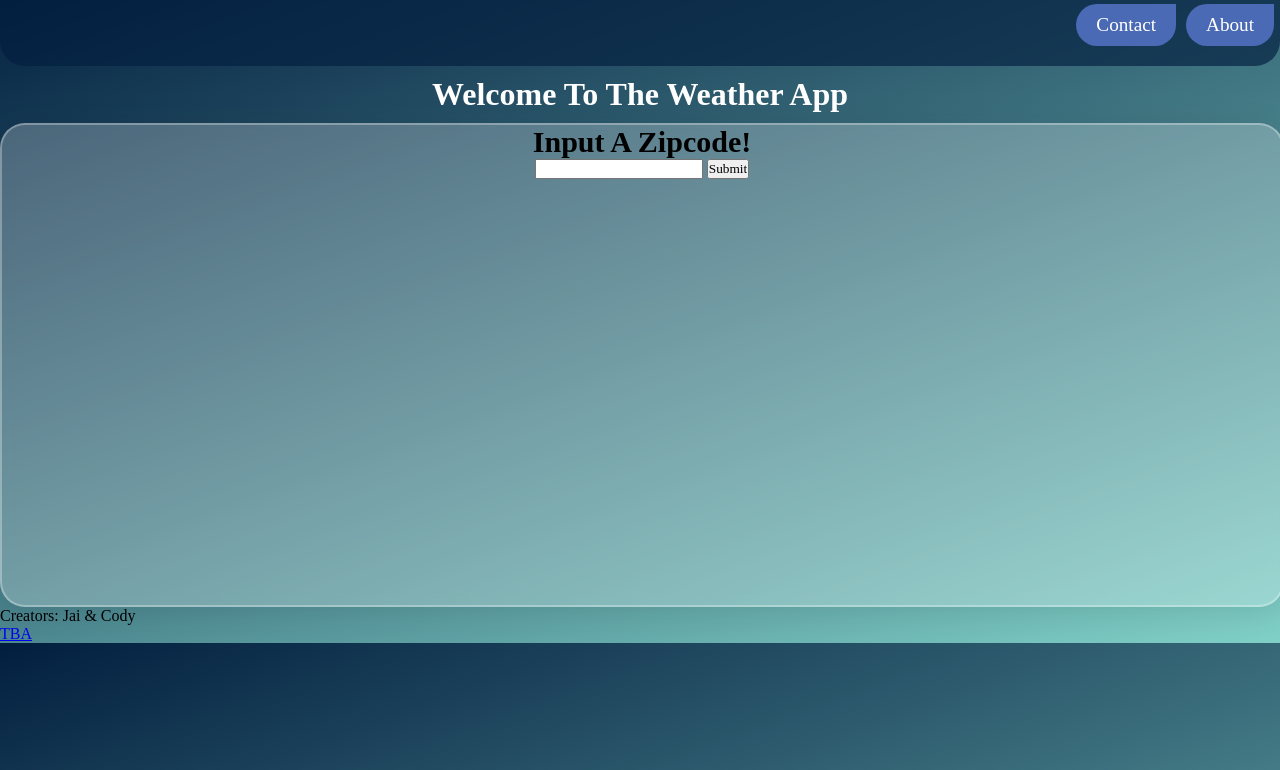
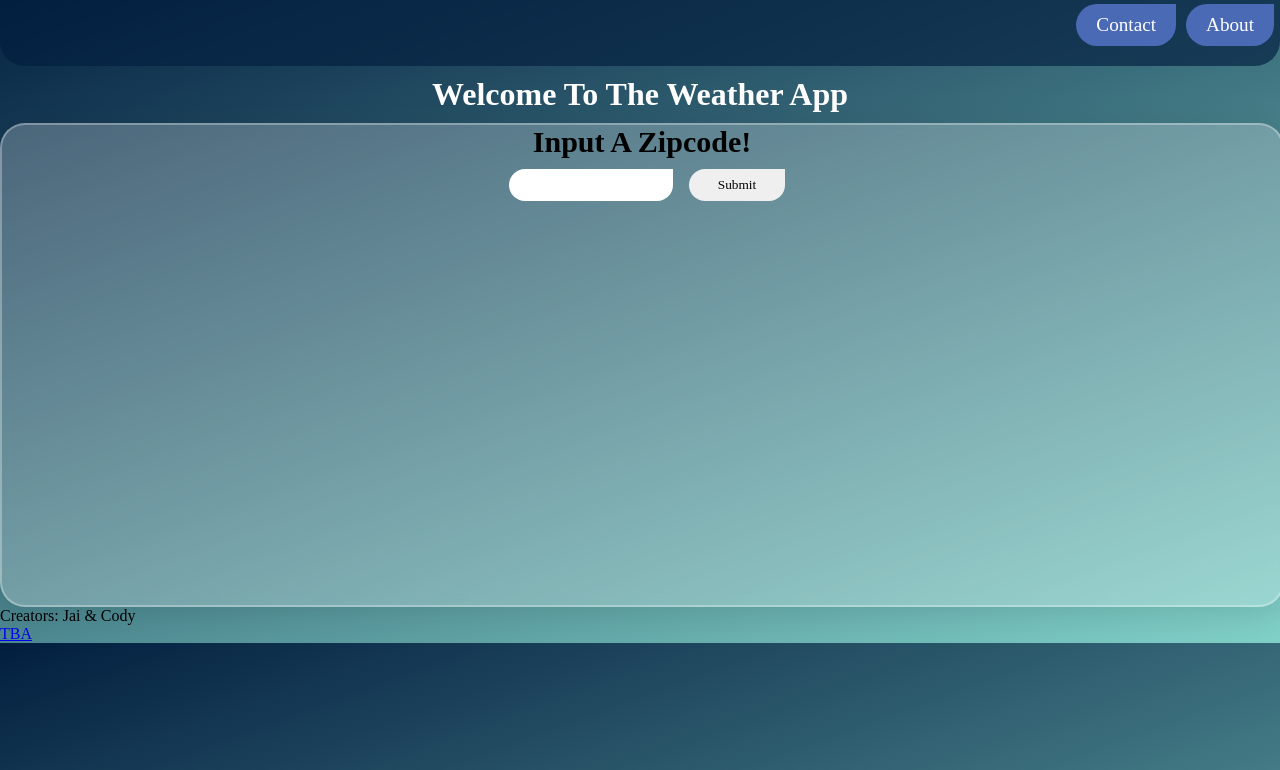
Before and after one commit to jstellmacher/Weatherboys, a plain HTML site: page index.html in a window 1280 px wide. Shown: the part 30-800 px from the top of the page. Drawn offline with nearby package versions, Linux system fonts and the light colour scheme.

Commit message:
updates css

```diff
--- a/index.html
+++ b/index.html
@@ -37,8 +37,8 @@
     <div class= "card">
       <div class="search">
         <h4>Input A Zipcode!</h4>
-        <input type="text" class= "search-bar">
-        <input type="submit" value="Submit">
+        <input id="inputbar" type="text" class= "search-bar">
+        <input id="submitBtn" type="submit" value="Submit">
       </div>
       <div id="results">
 
--- a/style.css
+++ b/style.css
@@ -80,6 +80,24 @@ body{
 .search{
     text-align: center;
 }
+#inputbar{
+    border-radius: 25px 0px 25px 25px;
+    margin: 10px;
+    height: 2rem;
+    border: white;
+}
+#submitBtn{
+    border-radius: 25px 0px 25px 25px;
+    margin-left: 2px;
+    width: 6rem;
+    height: 2rem;
+    border: white;
+}
+#submitBtn:hover{
+    background: rgb(0, 85, 255);
+    color: white;
+    border: white;
+}
 
 h1{
     color: white;
```
